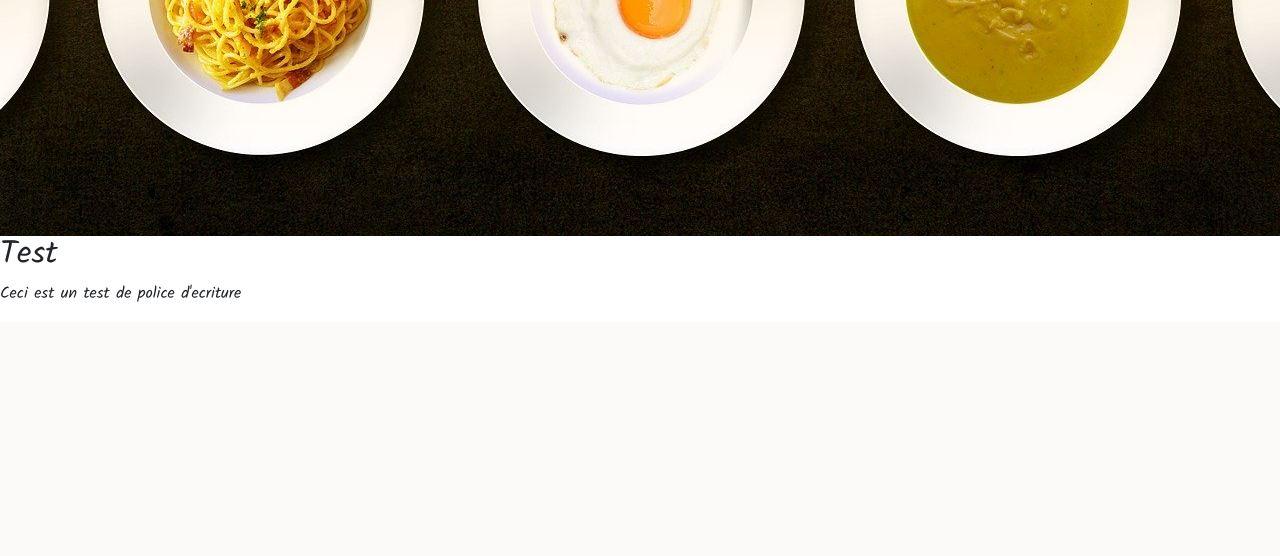
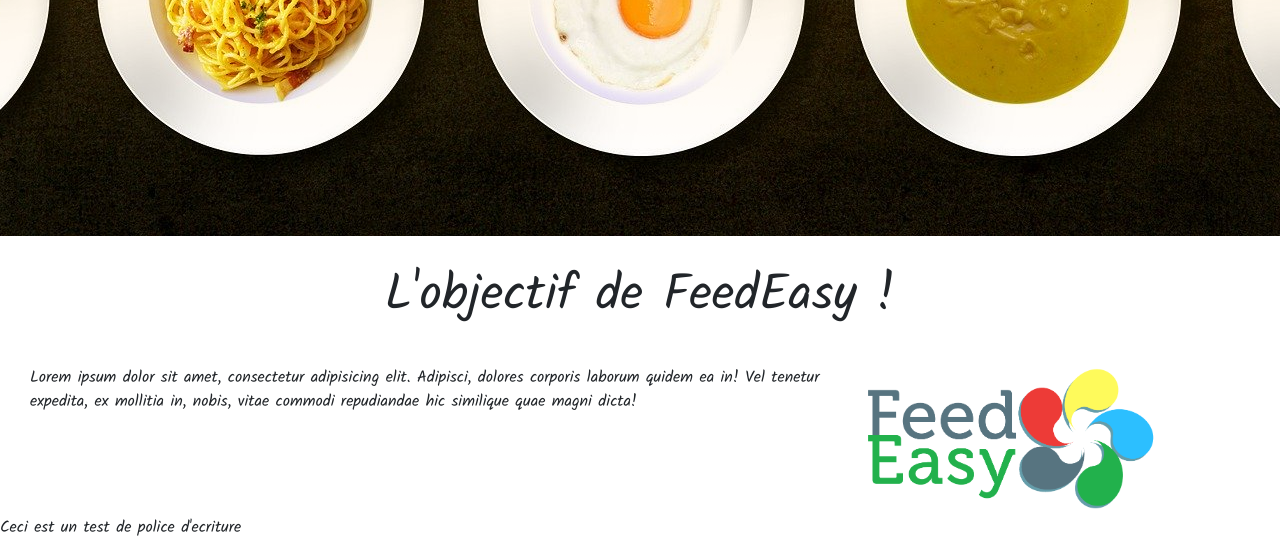
Before and after one commit to riderflo85/feedeasy, a Django app: page / in a window 1280 px wide. Shown: the part 564-1120 px from the top of the page. Before the commit the page ends 866 px from the top, so only its background shows below. Run offline with Django 3.2, Linux system fonts and the light colour scheme; some libraries are stand-ins or nearby versions.

Commit message:
Add second section for describe the FeedEasy objective

```diff
--- a/homepage/static/homepage/css/design.css
+++ b/homepage/static/homepage/css/design.css
@@ -26,6 +26,24 @@ section {
     height: 80%;
 }
 
-.size-xl {
+.margin-b-t {
+    margin-top: 30px;
+    margin-bottom: 40px;
+}
+
+.size-xxl {
     font-size: 80px;
 }
+
+.size-xl {
+    font-size: 50px;
+}
+
+.size-l {
+    font-size: 40px;
+}
+
+.img-desc {
+    height: 150px;
+    width: auto;
+}
--- a/homepage/templates/homepage/index.html
+++ b/homepage/templates/homepage/index.html
@@ -1,10 +1,11 @@
 {% extends 'homepage/base.html' %}
+{% load static %}
 
 {% block firstblock %}
 <div class="container-fluid h-80">
     <div class="row h-80">
         <div class="col-12 h-80 align-im-sl"> <!-- d-flex justify-content-center align-items-center -->
-            <h1 class="text-white size-xl"><strong>FeedEasy</strong></h1>
+            <h1 class="text-white size-xxl"><strong>FeedEasy</strong></h1>
             <h2 class="text-white">Rester organisé dans vos repas !</h2>
         </div>
     </div>
@@ -12,6 +13,24 @@
 {% endblock firstblock %}
 
 {% block content %}
-<h2>Test</h2>
+<div class="container-fluid">
+    <div class="row">
+        <div class="col-12 text-center">
+            <h3 class="size-xl margin-b-t">L'objectif de FeedEasy !</h3>
+        </div>
+        <div class="col-12">
+            <div class="container-fluid">
+                <div class="row">
+                    <div class="col-12 col-lg-8">
+                        <p>Lorem ipsum dolor sit amet, consectetur adipisicing elit. Adipisci, dolores corporis laborum quidem ea in! Vel tenetur expedita, ex mollitia in, nobis, vitae commodi repudiandae hic similique quae magni dicta!</p>
+                    </div>
+                    <div class="col-12 col-lg-4">
+                        <img class="img-fluide img-desc" src="{% static 'homepage/img/logo_complet.png' %}" alt="img_descriptive">
+                    </div>
+                </div>
+            </div>
+        </div>
+    </div>
+</div>
 <p>Ceci est un test de police d'ecriture</p>
 {% endblock content %}
```
